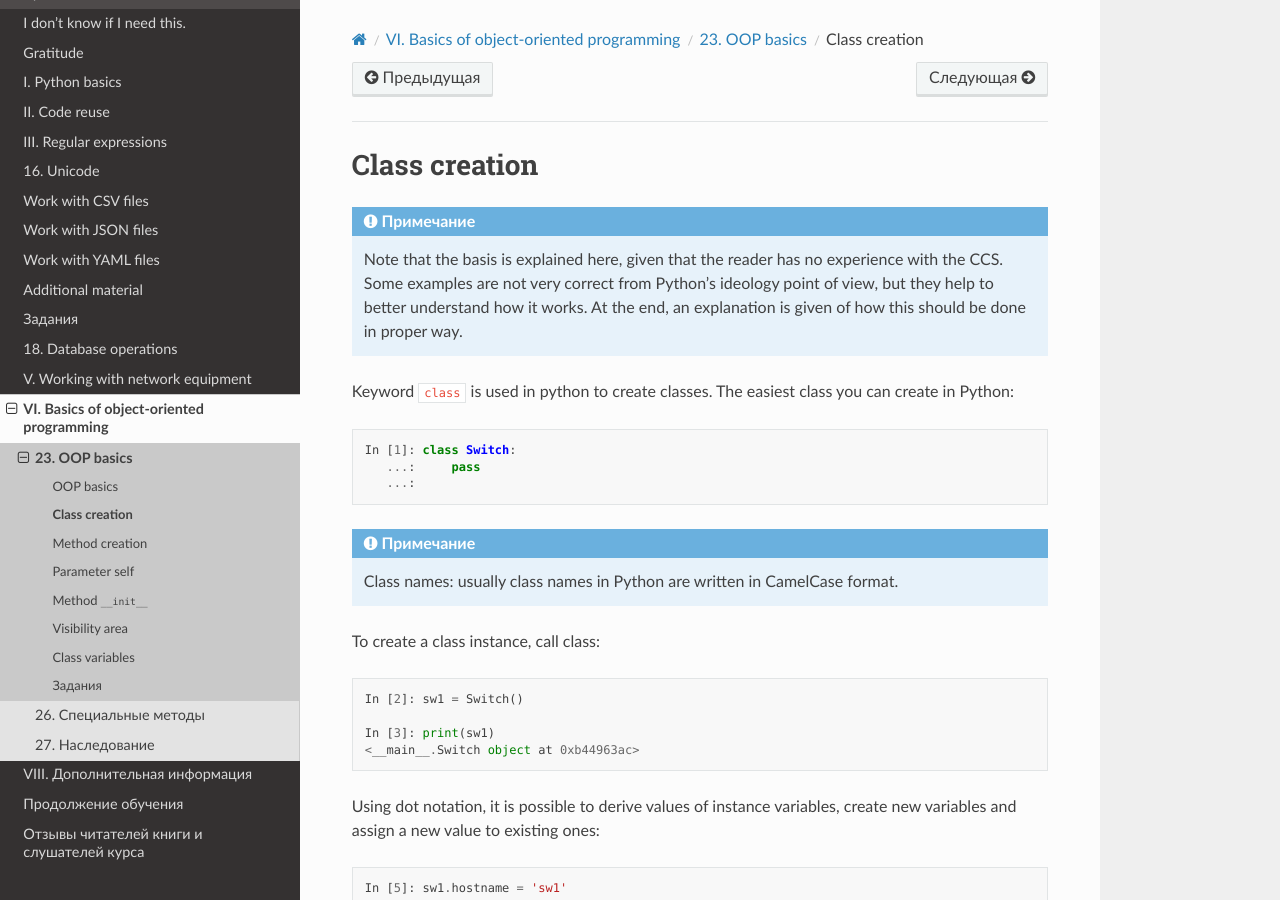
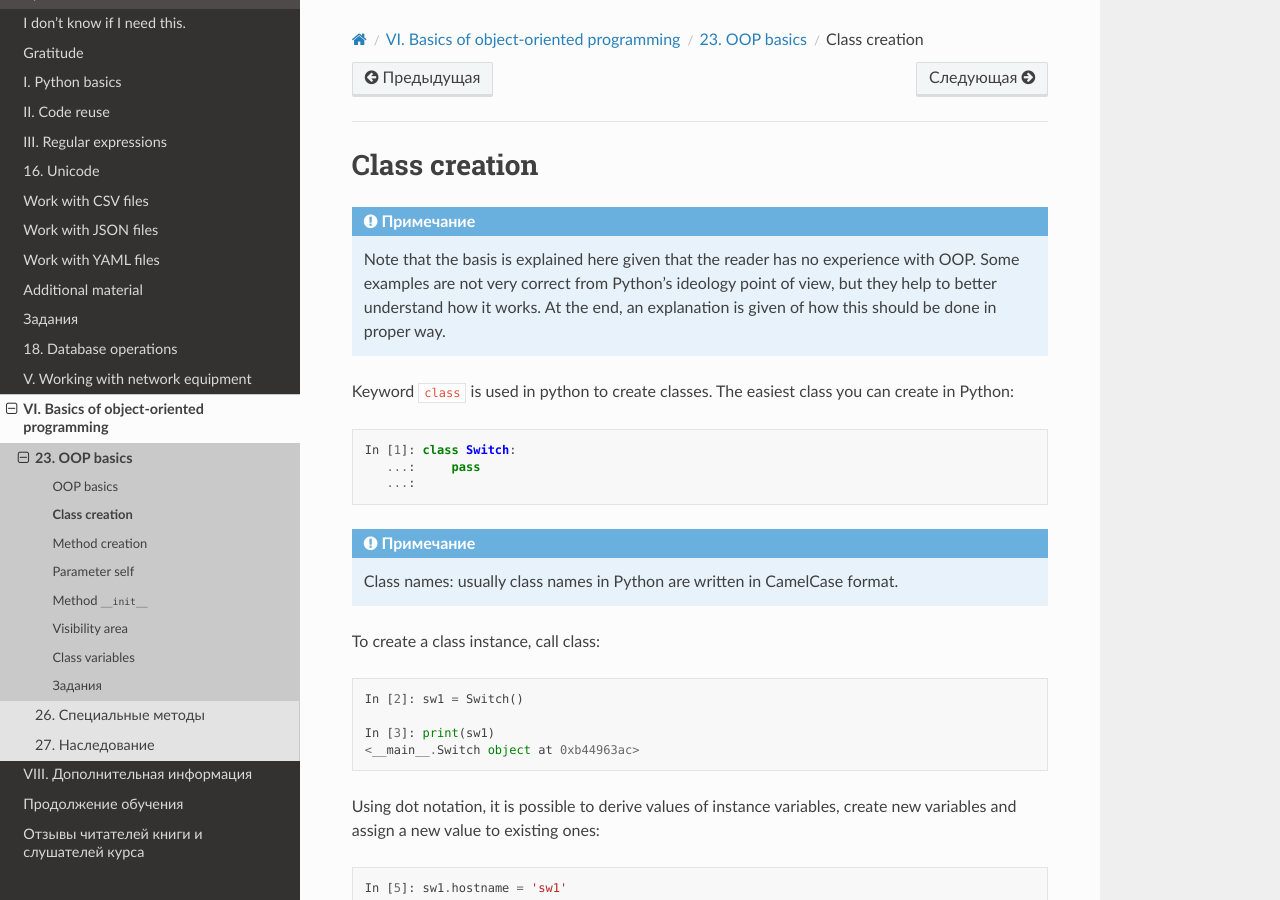
Before and after one commit to Aidar5/nattoeng, a Sphinx documentation site: the page built from docs/source/book/23_oop_basics/create_class.rst, in a window 1280 px wide and 900 px high. Built offline with Sphinx 7.4.7 and the Read the Docs theme 2.0.0, drawn with Linux system fonts in a browser that asks for light colours; pages that are not in the unit, such as notebooks, are missing from menus.

Commit message:
Update create_class.rst

```diff
--- a/docs/source/book/23_oop_basics/create_class.rst
+++ b/docs/source/book/23_oop_basics/create_class.rst
@@ -3,7 +3,7 @@ Class creation
 
 .. note::
 
-    Note that the basis is explained here, given that the reader has no experience with the CCS. Some examples are not very correct from Python’s ideology point of view, but they help to better understand how it works. At the end, an explanation is given of how this should be done in proper way.
+    Note that the basis is explained here given that the reader has no experience with OOP. Some examples are not very correct from Python’s ideology point of view, but they help to better understand how it works. At the end, an explanation is given of how this should be done in proper way.
 
 Keyword ``class`` is used in python to create classes. The easiest class you can create in Python:
 
```
